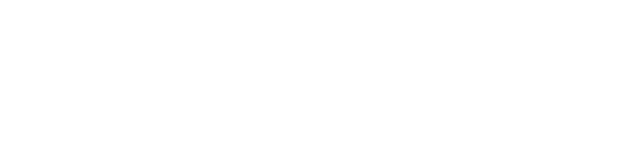
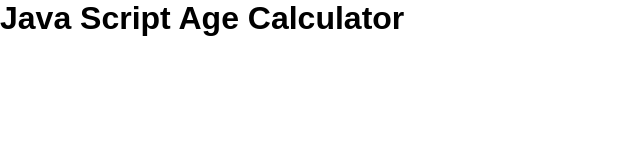
Before and after one commit to AmirTaki/Age-Calculator, a plain HTML site: page index.html in a window 1280 px wide. Shown: the whole page, without its empty margins (0-640 px from the left). Drawn offline with Linux system fonts and the light colour scheme.

Commit message:
index : container

```diff
--- a/index.html
+++ b/index.html
@@ -7,6 +7,11 @@
     <title>Age Calculator App</title>
 </head>
 <body>
+    <div class="container">
+        <div class="calculator">
+            <h1>Java Script Age Calculator</h1>
+        </div>
+    </div>
     <script src = "./src/main.js"></script>
 </body>
 </html>
--- a/src/styles.css
+++ b/src/styles.css
@@ -2,5 +2,5 @@
     margin: 0;
     padding: 0;
     box-sizing: border-box;
-    font-family: 'Poppies', sans-serif;
+    font-family: 'Poppins', sans-serif;
 }
```
